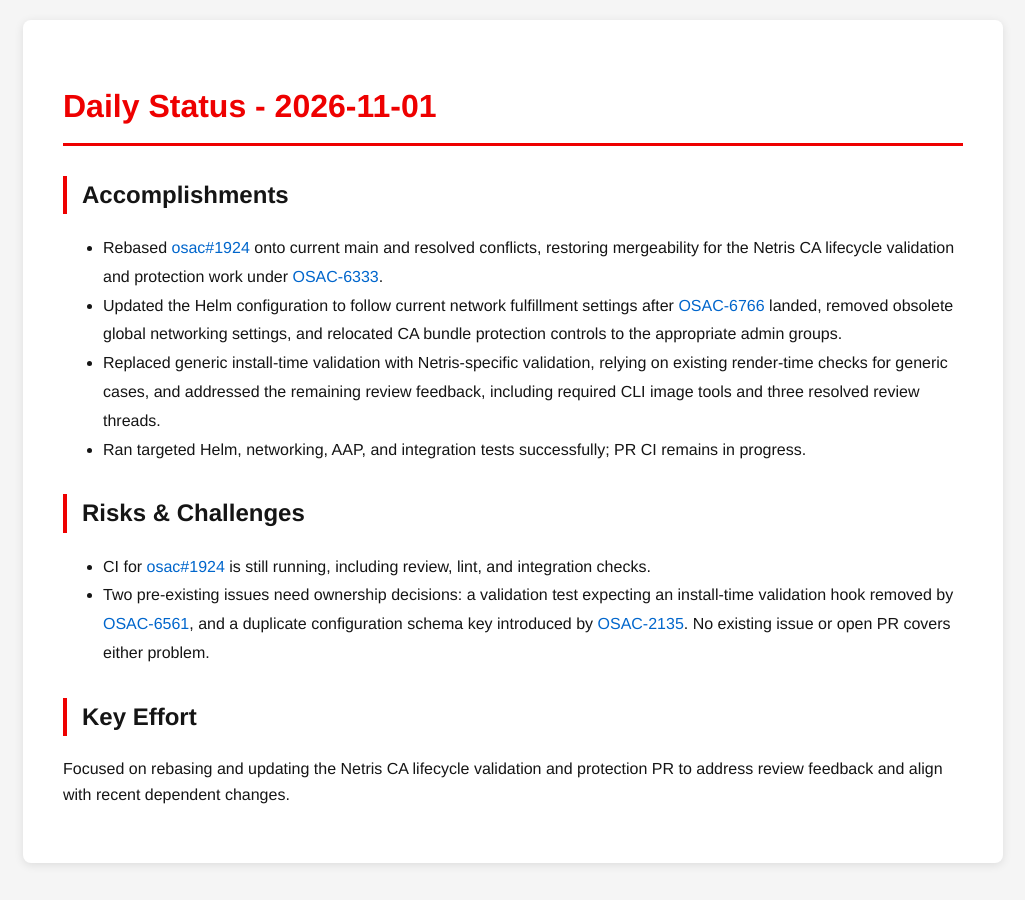
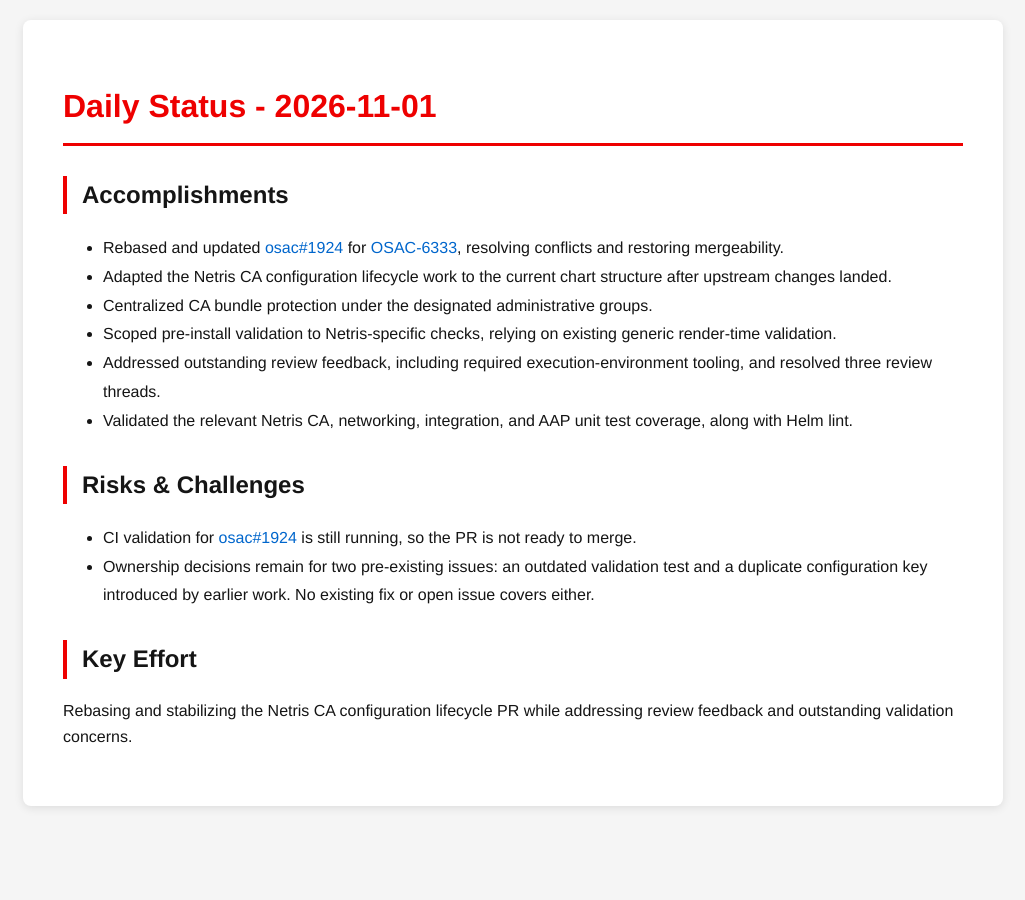
Before and after one commit to tzvatot/daily-status, a Jekyll site: the page built from 2026-11-01.md, in a window 1280 px wide. Shown: the whole page, without its empty margins (127-1152 px from the left). Built offline with Jekyll 4.4.1, drawn with Linux system fonts in a browser that asks for light colours.

Commit message:
Daily status update - 2026-11-01

```diff
--- a/2026-11-01.md
+++ b/2026-11-01.md
@@ -7,14 +7,16 @@ date: 2026-11-01
 # Daily Status - 2026-11-01
 
 ## Accomplishments
-- Rebased [osac#1924](https://github.com/osac-project/osac/pull/1924) onto current main and resolved conflicts, restoring mergeability for the Netris CA lifecycle validation and protection work under [OSAC-6333](https://redhat.atlassian.net/browse/OSAC-6333).
-- Updated the Helm configuration to follow current network fulfillment settings after [OSAC-6766](https://redhat.atlassian.net/browse/OSAC-6766) landed, removed obsolete global networking settings, and relocated CA bundle protection controls to the appropriate admin groups.
-- Replaced generic install-time validation with Netris-specific validation, relying on existing render-time checks for generic cases, and addressed the remaining review feedback, including required CLI image tools and three resolved review threads.
-- Ran targeted Helm, networking, AAP, and integration tests successfully; PR CI remains in progress.
+- Rebased and updated [osac#1924](https://github.com/osac-project/osac/pull/1924) for [OSAC-6333](https://redhat.atlassian.net/browse/OSAC-6333), resolving conflicts and restoring mergeability.
+- Adapted the Netris CA configuration lifecycle work to the current chart structure after upstream changes landed.
+- Centralized CA bundle protection under the designated administrative groups.
+- Scoped pre-install validation to Netris-specific checks, relying on existing generic render-time validation.
+- Addressed outstanding review feedback, including required execution-environment tooling, and resolved three review threads.
+- Validated the relevant Netris CA, networking, integration, and AAP unit test coverage, along with Helm lint.
 
 ## Risks & Challenges
-- CI for [osac#1924](https://github.com/osac-project/osac/pull/1924) is still running, including review, lint, and integration checks.
-- Two pre-existing issues need ownership decisions: a validation test expecting an install-time validation hook removed by [OSAC-6561](https://redhat.atlassian.net/browse/OSAC-6561), and a duplicate configuration schema key introduced by [OSAC-2135](https://redhat.atlassian.net/browse/OSAC-2135). No existing issue or open PR covers either problem.
+- CI validation for [osac#1924](https://github.com/osac-project/osac/pull/1924) is still running, so the PR is not ready to merge.
+- Ownership decisions remain for two pre-existing issues: an outdated validation test and a duplicate configuration key introduced by earlier work. No existing fix or open issue covers either.
 
 ## Key Effort
-Focused on rebasing and updating the Netris CA lifecycle validation and protection PR to address review feedback and align with recent dependent changes.
+Rebasing and stabilizing the Netris CA configuration lifecycle PR while addressing review feedback and outstanding validation concerns.
```
